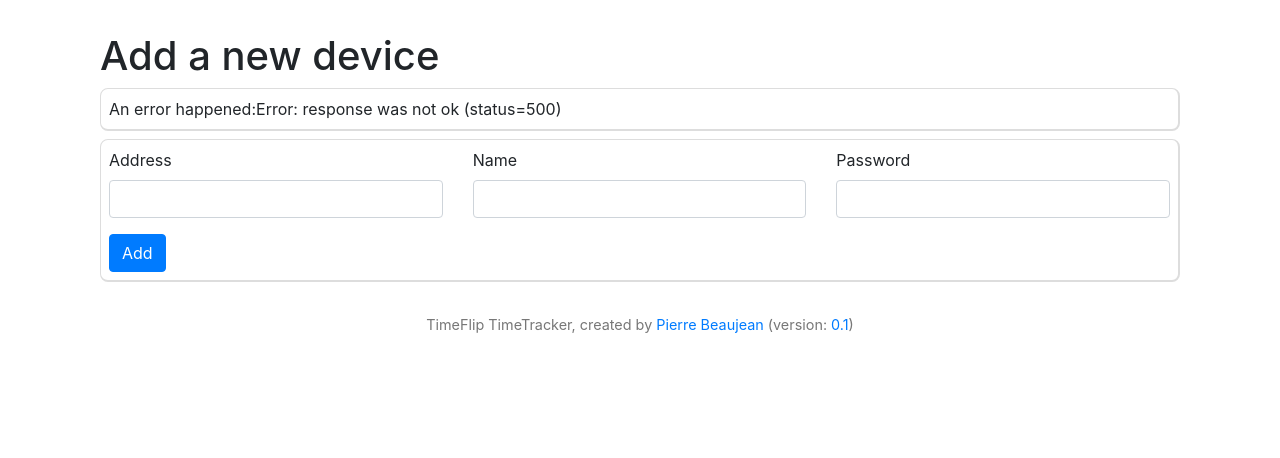
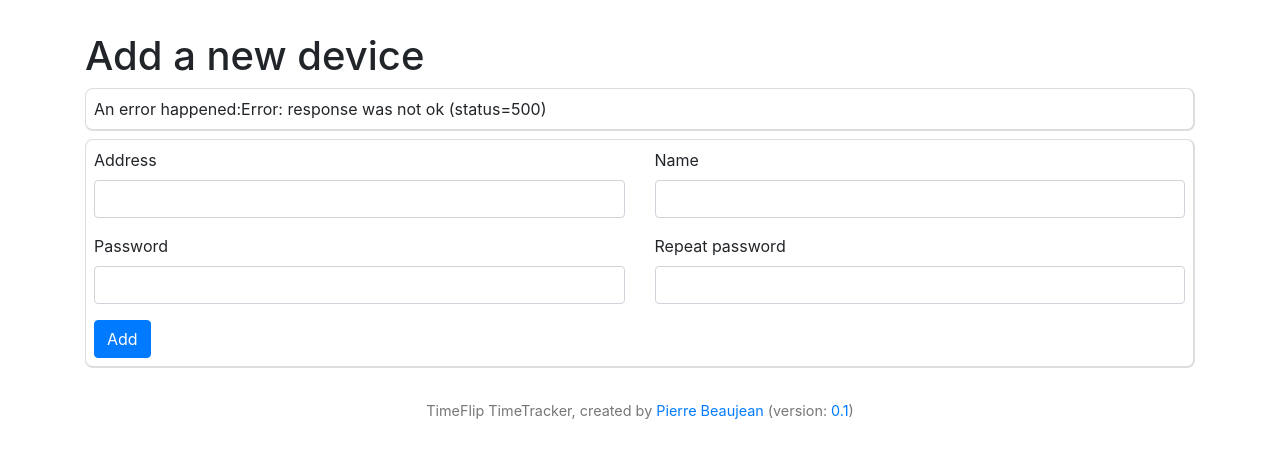
Before and after one commit to pierre-24/timeflip-tt, a Flask app: page /add-device in a window 1280 px wide. Shown: the part 65-523 px from the top of the page. Run offline with Flask 2, Linux system fonts and the light colour scheme; data that the repository does not hold is empty; some libraries are stand-ins or nearby versions.

Commit message:
additional verification

```diff
--- a/timefliptt/blueprints/visitor/forms.py
+++ b/timefliptt/blueprints/visitor/forms.py
@@ -23,5 +23,7 @@ class AddDeviceForm(FlaskForm):
     name = f.StringField('Name', validators=[f.validators.InputRequired()])
     address = f.StringField('Address', validators=[f.validators.InputRequired(), is_valid_mac])
     password = f.PasswordField('Password', validators=[f.validators.InputRequired(), f.validators.Length(6)])
+    password_repeat = f.PasswordField(
+        'Repeat password', validators=[f.validators.InputRequired(), f.validators.Length(6)])
 
     submit = f.SubmitField('Add')
--- a/timefliptt/blueprints/visitor/views.py
+++ b/timefliptt/blueprints/visitor/views.py
@@ -77,6 +77,10 @@ class AddDeviceView(FormView):
     form_class = AddDeviceForm
 
     def form_valid(self, form: AddDeviceForm) -> Union[str, Response]:
+        if form.password.data != form.password_repeat.data:
+            form.password_repeat.errors.append('The two passwords must be the same')
+            return self.form_invalid(form)
+
         user = User.create(form.name.data, form.address.data, form.password.data)
         db.session.add(user)
         db.session.commit()
--- a/timefliptt/templates/base.in.html
+++ b/timefliptt/templates/base.in.html
@@ -53,9 +53,6 @@
 {{ render_messages() }}
 </div>
 
-<div class="container">
-
-
 <main role="main" id="content" class="container">
     {% block content %}{% endblock %}
 </main>
@@ -64,7 +61,6 @@
     {{ app_name }},
     created by <a href="{{ app_author_url }}">{{ app_author }}</a>  (version: <a href="{{ app_repo_url }}">{{ app_version }}</a>)
 </footer>
-</div>
 
 </body>
 
--- a/timefliptt/templates/visitor/add_device.html
+++ b/timefliptt/templates/visitor/add_device.html
@@ -10,7 +10,8 @@
     </div>
     <form action="{{ url_for('visitor.add-device') }}" method="post" class="ins">
         {{ form.hidden_tag() }}
-        {{ render_form_row([form.address, form.name, form.password]) }}
+        {{ render_form_row([form.address, form.name]) }}
+        {{ render_form_row([form.password, form.password_repeat]) }}
         {{ render_field(form.submit) }}
     </form>
 {% endblock %}
```
Lines whose indentation alone changed are shown as unchanged.
